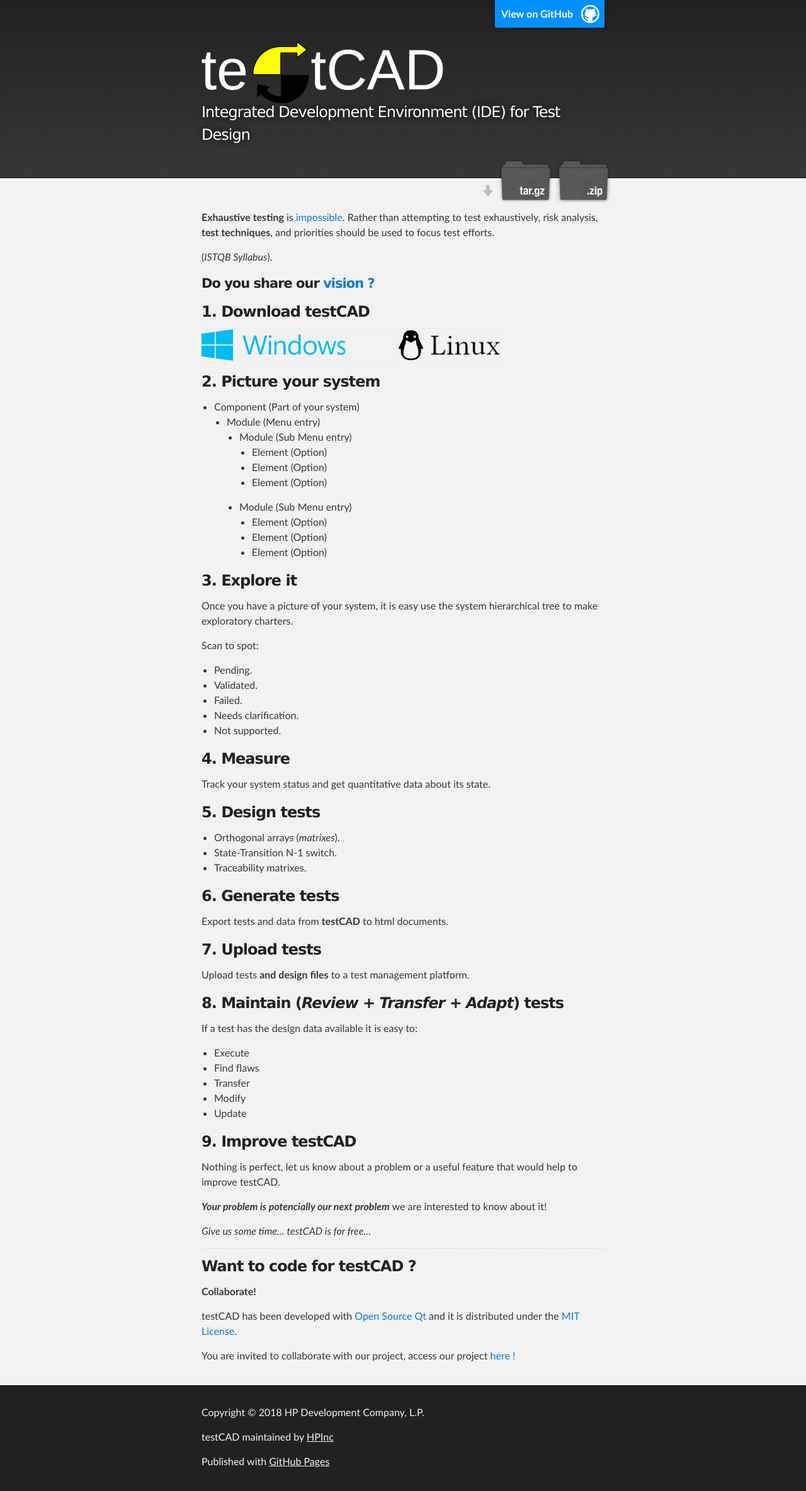
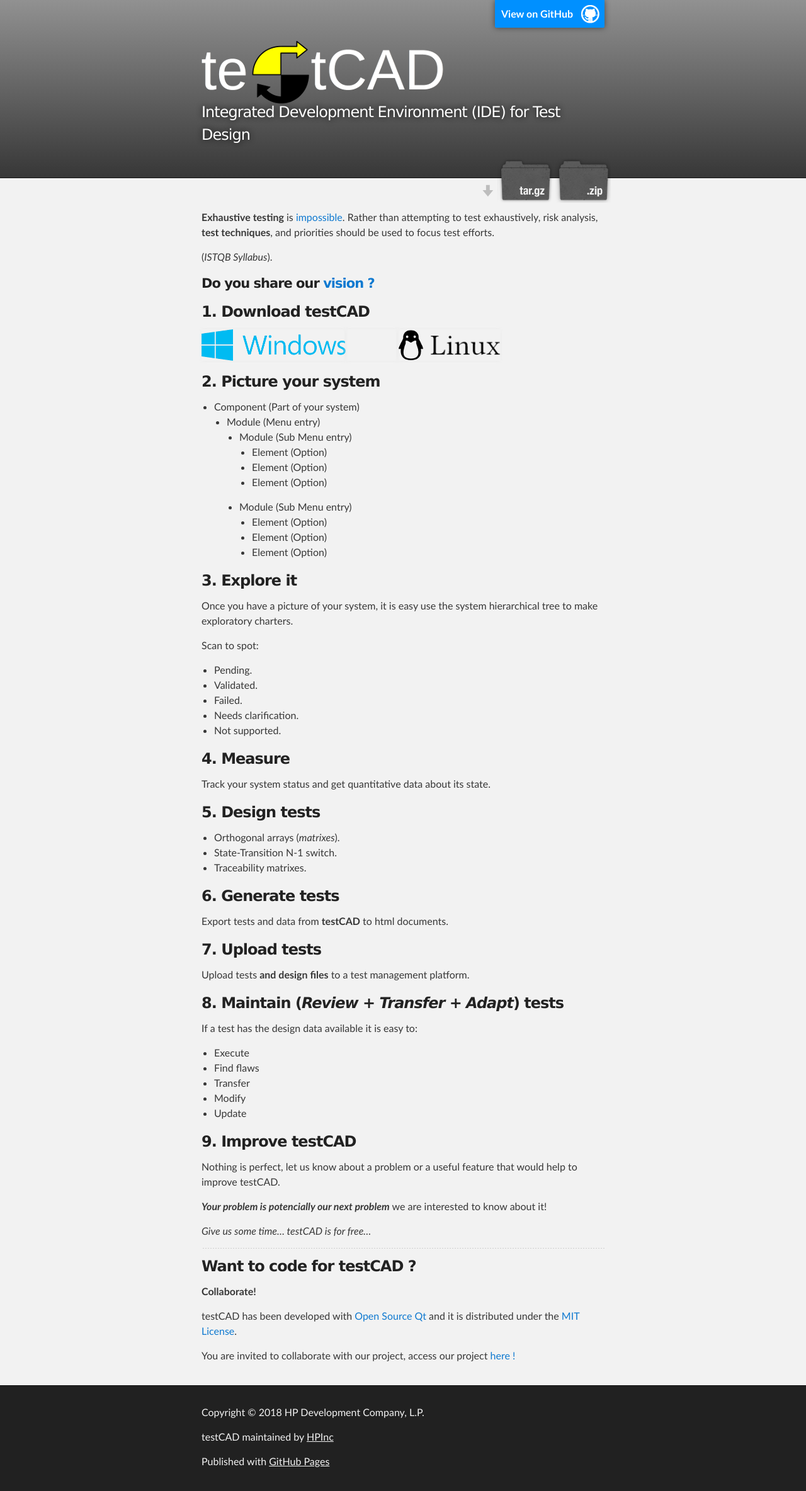
Before and after one commit to HPInc/testcad, a Jekyll site: the page built from docs/index.md, in a window 1280 px wide. Shown: the whole page at 63% size. Built offline with Jekyll 4.4.1, drawn with Linux system fonts in a browser that asks for light colours.

Commit message:
Header_wrap background color change.

```diff
--- a/docs/_sass/jekyll-theme-slate.scss
+++ b/docs/_sass/jekyll-theme-slate.scss
@@ -282,12 +282,12 @@
 }
 
 #header_wrap {
-  background: #212121;
-  background: -moz-linear-gradient(top, #373737, #212121);
-  background: -webkit-linear-gradient(top, #373737, #212121);
-  background: -ms-linear-gradient(top, #373737, #212121);
-  background: -o-linear-gradient(top, #373737, #212121);
-  background: linear-gradient(to top, #373737, #212121);
+  background: #919191;
+  background: -moz-linear-gradient(top, #373737, #919191);
+  background: -webkit-linear-gradient(top, #373737, #919191);
+  background: -ms-linear-gradient(top, #373737, #919191);
+  background: -o-linear-gradient(top, #373737, #919191);
+  background: linear-gradient(to top, #373737, #919191);
 }
 
 #header_wrap .inner {
```
